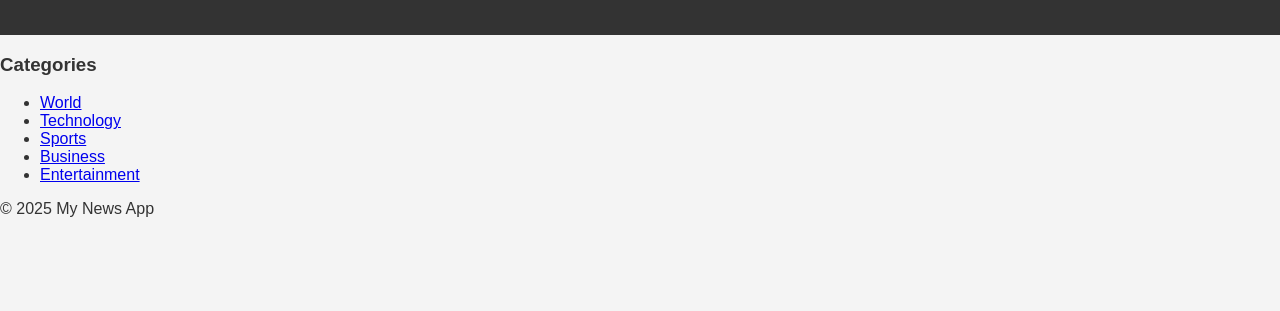
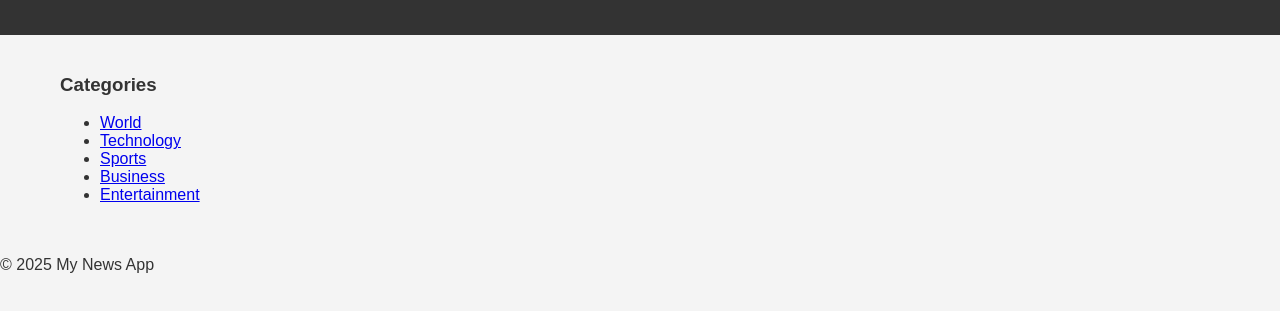
Before and after one commit to FrankGrillo1991/News-App, a plain HTML site: page index.html in a window 1280 px wide. Shown: the part 77-388 px from the top of the page. Drawn offline with Linux system fonts and the light colour scheme.

Commit message:
Update style.css

```diff
--- a/style.css
+++ b/style.css
@@ -11,3 +11,11 @@ header {
     padding: 1em 0;
     text-align: center;
 }
+
+.container {
+    display: flex;
+    padding: 20px;
+    gap: 20px;
+    max-width: 1200px;
+    margin: 0 auto;
+}
```
